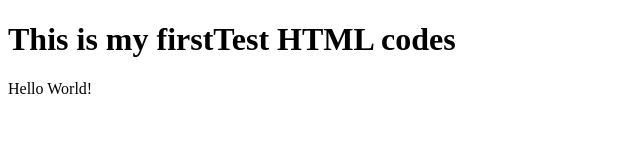
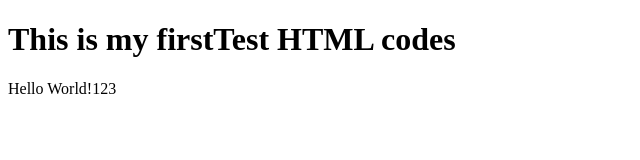
Before and after one commit to wootekken/myfirstTest, a plain HTML site: page index.html in a window 1280 px wide. Shown: the full height of the page, 0-640 px from the left. Drawn offline with Linux system fonts and the light colour scheme.

Commit message:
third coding
123

```diff
--- a/index.html
+++ b/index.html
@@ -8,6 +8,6 @@
 </head>
 <body>
     <h1>This is my firstTest HTML codes</h1>
-    <p>Hello World!</p>
+    <p>Hello World!123</p>
 </body>
 </html>
```
